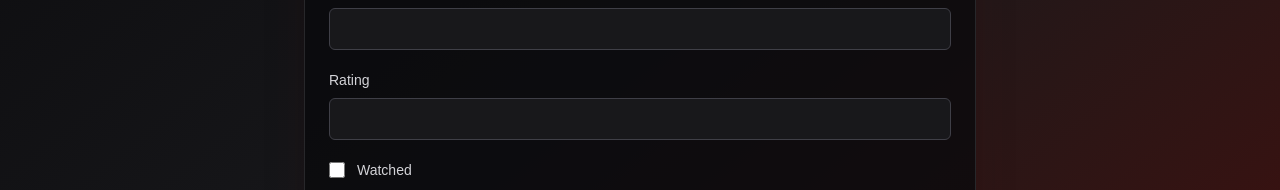
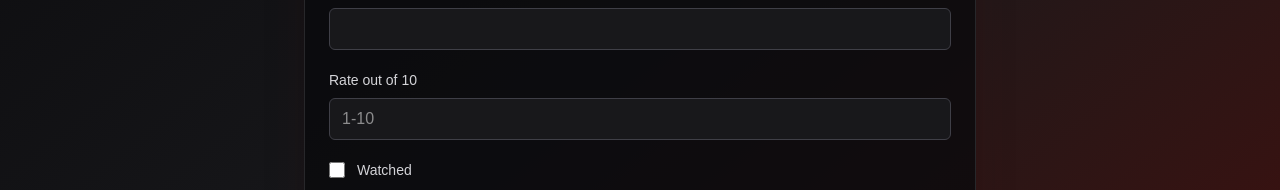
Before and after one commit to joenwoke/flixjn, a Next.js app: page /movies/new in a window 1280 px wide. Shown: the part 451-641 px from the top of the page. Built offline with nearby package versions, Linux system fonts and the light colour scheme; no server answers.

Commit message:
Fixed error page from rating

```diff
--- a/src/app/movies/[id]/edit/page.tsx
+++ b/src/app/movies/[id]/edit/page.tsx
@@ -113,12 +113,15 @@ export default async function EditMoviePage({ params }: EditMoviePageProps) {
               htmlFor="rating"
               className="block text-sm font-medium text-zinc-300"
             >
-              Rating
+              Rate out of 10
             </label>
             <input
               id="rating"
               name="rating"
               type="number"
+              min="1"
+              max="10"
+              placeholder="1-10"
               defaultValue={movie.rating ?? ""}
               className="mt-2 w-full rounded-md border border-zinc-700 bg-zinc-900 px-3 py-2 text-white focus:border-red-500 focus:outline-none"
             />
--- a/src/app/movies/new/page.tsx
+++ b/src/app/movies/new/page.tsx
@@ -82,12 +82,15 @@ export default function NewMoviePage() {
               htmlFor="rating"
               className="block text-sm font-medium text-zinc-300"
             >
-              Rating
+              Rate out of 10
             </label>
             <input
               id="rating"
               name="rating"
               type="number"
+              min="1"
+              max="10"
+              placeholder="1-10"
               className="mt-2 w-full rounded-md border border-zinc-700 bg-zinc-900 px-3 py-2 text-white focus:border-red-500 focus:outline-none"
             />
           </div>
```
